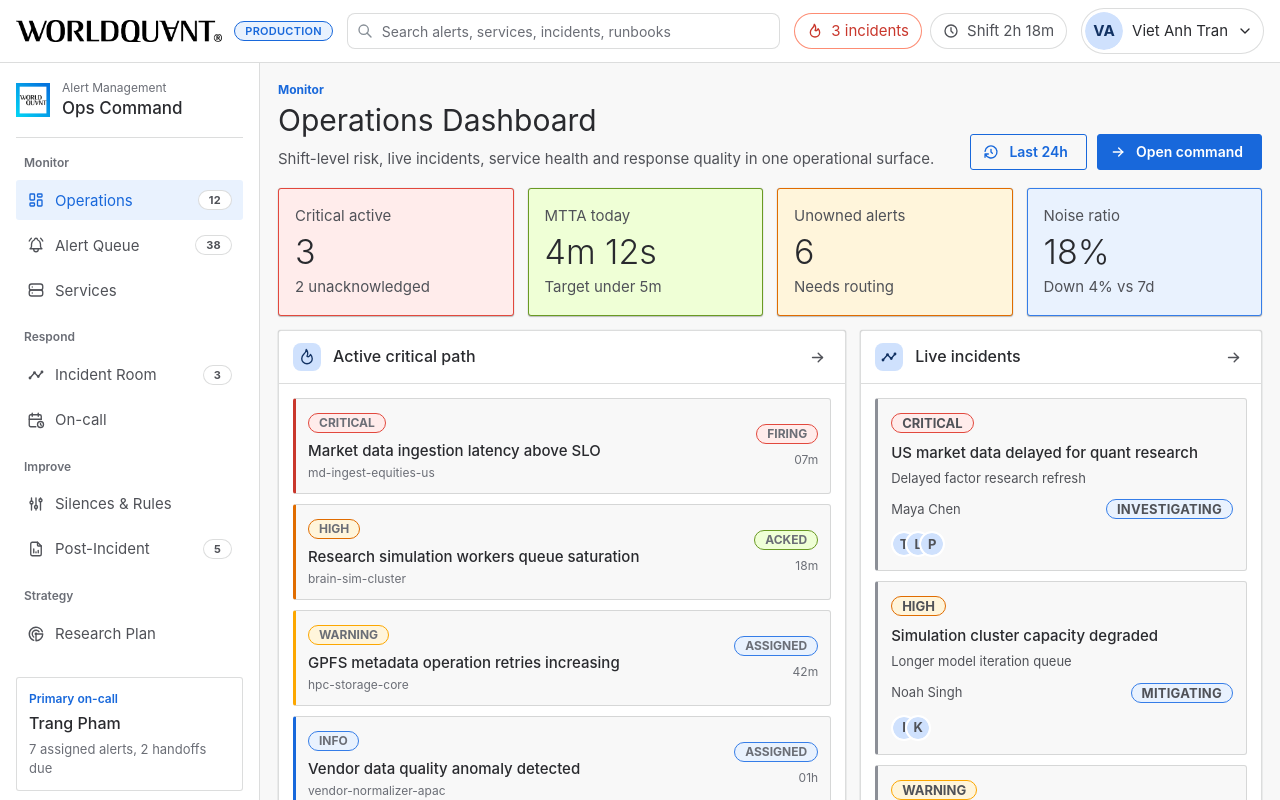
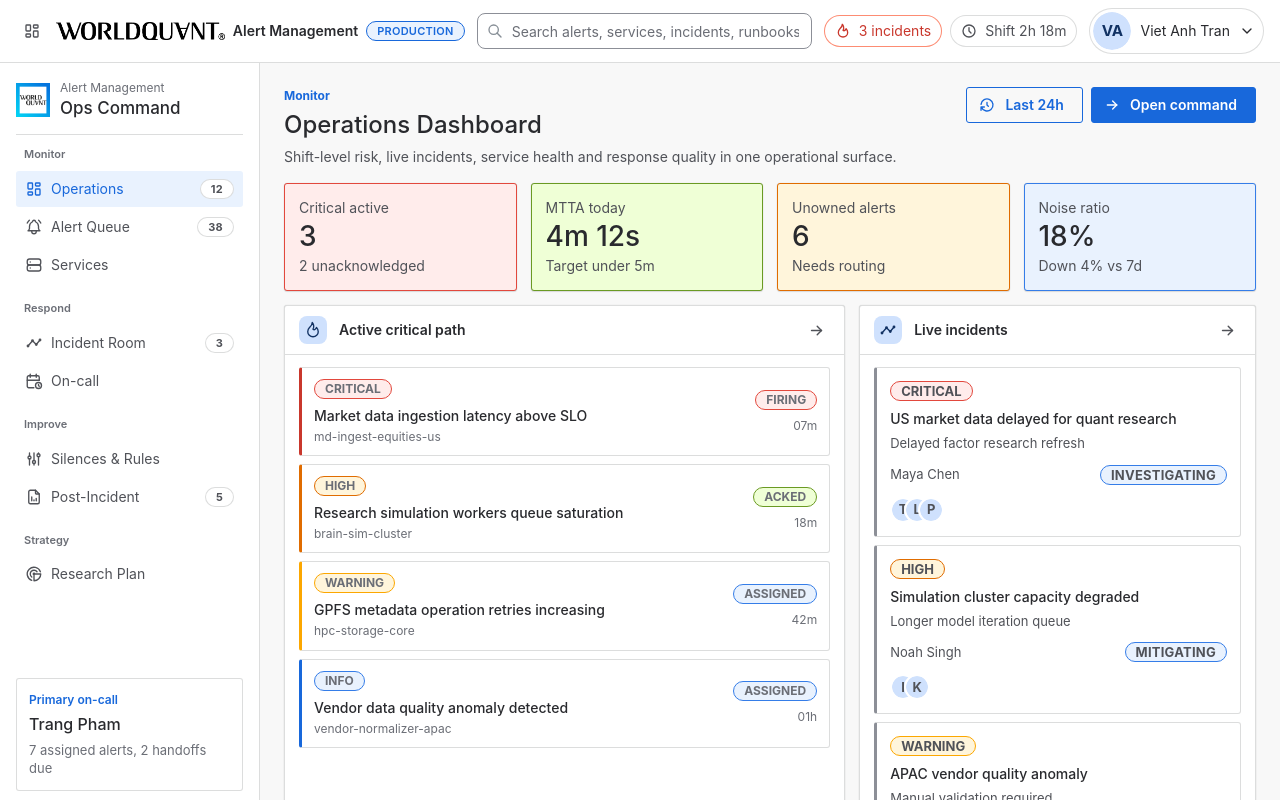
Before and after one commit to vietanhrs/worldquant-alert-management, a React (Vite) app: page / in a window 1280 px wide. Shown: the top 800 px of the page. Built offline with nearby package versions, Linux system fonts and the light colour scheme.

Commit message:
Align UI shell with Atlassian Ops styling

```diff
--- a/src/App.tsx
+++ b/src/App.tsx
@@ -391,7 +391,13 @@ function Workspace() {
           >
             {sidebarOpen ? <IconX size={18} /> : <IconMenu2 size={18} />}
           </ActionIcon>
-          <img src="/assets/worldquant.png" alt="WorldQuant" className="brand-wordmark" />
+          <div className="product-lockup" aria-label="WorldQuant Alert Management">
+            <span className="app-switcher" aria-hidden="true">
+              <IconLayoutDashboard size={18} stroke={1.8} />
+            </span>
+            <img src="/assets/worldquant.png" alt="WorldQuant" className="product-wordmark" />
+            <span className="product-name">Alert Management</span>
+          </div>
           <Badge className="environment-badge">Production</Badge>
         </div>
 
--- a/src/index.css
+++ b/src/index.css
@@ -111,6 +111,11 @@ body {
   -moz-osx-font-smoothing: grayscale;
 }
 
+:root[data-mantine-color-scheme='light'] body {
+  font-size: 14px;
+  line-height: 1.4286;
+}
+
 button,
 input,
 select,
@@ -148,6 +153,8 @@ a {
 
 :root[data-mantine-color-scheme='light'] .app-header {
   backdrop-filter: none;
+  gap: 12px;
+  grid-template-columns: minmax(248px, auto) minmax(280px, 1fr) auto auto;
   min-height: 56px;
   padding: 8px 16px;
 }
@@ -165,6 +172,56 @@ a {
   min-width: 0;
 }
 
+.product-lockup {
+  align-items: center;
+  color: var(--text-primary);
+  display: inline-flex;
+  gap: 8px;
+  min-width: 0;
+}
+
+.app-switcher {
+  align-items: center;
+  border-radius: 3px;
+  color: var(--text-secondary);
+  display: inline-flex;
+  height: 32px;
+  justify-content: center;
+  width: 32px;
+}
+
+.app-switcher:hover {
+  background: var(--bg-panel-muted);
+  color: var(--text-primary);
+}
+
+.product-wordmark {
+  display: block;
+  height: 18px;
+  width: auto;
+}
+
+.product-name {
+  color: var(--text-primary);
+  font-size: 14px;
+  font-weight: 600;
+  overflow: hidden;
+  text-overflow: ellipsis;
+  white-space: nowrap;
+}
+
+:root[data-mantine-color-scheme='light'] .header-left {
+  gap: 8px;
+}
+
+:root[data-mantine-color-scheme='light'] .app-switcher:hover {
+  background: #0515240f;
+}
+
+:root[data-mantine-color-scheme='light'] .product-wordmark {
+  filter: invert(1);
+}
+
 .brand-wordmark {
   display: block;
   height: 22px;
@@ -198,6 +255,20 @@ a {
   color: var(--text-primary);
 }
 
+:root[data-mantine-color-scheme='light'] .global-search input,
+:root[data-mantine-color-scheme='light'] .control input,
+:root[data-mantine-color-scheme='light'] .control .mantine-Select-input,
+:root[data-mantine-color-scheme='light'] .control.mantine-SegmentedControl-root {
+  border-color: #8c8f97;
+  min-height: 36px;
+}
+
+.global-search input:focus,
+.control input:focus,
+.control .mantine-Select-input:focus {
+  border-color: var(--wq-green);
+}
+
 .global-search input::placeholder {
   color: var(--text-muted);
 }
@@ -214,6 +285,11 @@ a {
   gap: 8px;
   min-height: 36px;
   padding: 0 12px;
+}
+
+:root[data-mantine-color-scheme='light'] .header-pill {
+  min-height: 32px;
+  padding: 0 10px;
 }
 
 .header-pill:first-child {
@@ -231,6 +307,11 @@ a {
   min-height: 42px;
   padding: 3px 10px 3px 3px;
   white-space: nowrap;
+}
+
+:root[data-mantine-color-scheme='light'] .avatar-trigger {
+  min-height: 38px;
+  padding-right: 8px;
 }
 
 .avatar-trigger:hover,
@@ -252,6 +333,12 @@ a {
 .profile-menu {
   background: var(--bg-panel);
   border: 1px solid var(--border-subtle);
+}
+
+:root[data-mantine-color-scheme='light'] .profile-menu {
+  box-shadow:
+    0 8px 12px rgba(30, 31, 33, 0.15),
+    0 0 1px rgba(30, 31, 33, 0.31);
 }
 
 .profile-summary {
@@ -304,6 +391,7 @@ a {
 }
 
 :root[data-mantine-color-scheme='light'] .workspace-shell {
+  grid-template-columns: 260px minmax(0, 1fr);
   min-height: calc(100vh - 56px);
 }
 
@@ -320,7 +408,9 @@ a {
 }
 
 :root[data-mantine-color-scheme='light'] .sidebar {
+  gap: 12px;
   height: calc(100vh - 56px);
+  padding: 16px;
   top: 56px;
 }
 
@@ -332,6 +422,11 @@ a {
   padding-bottom: 16px;
 }
 
+:root[data-mantine-color-scheme='light'] .sidebar-brand {
+  gap: 10px;
+  padding-bottom: 14px;
+}
+
 .sidebar-brand img {
   height: 34px;
   width: 34px;
@@ -361,6 +456,11 @@ a {
 .nav-group {
   display: grid;
   gap: 5px;
+  margin-bottom: 18px;
+}
+
+:root[data-mantine-color-scheme='light'] .nav-group {
+  gap: 2px;
   margin-bottom: 18px;
 }
 
@@ -369,6 +469,11 @@ a {
   font-size: 12px;
   font-weight: 600;
   padding: 0 8px 4px;
+}
+
+:root[data-mantine-color-scheme='light'] .nav-group > span {
+  font-size: 11px;
+  padding: 0 8px 6px;
 }
 
 .nav-link {
@@ -389,6 +494,12 @@ a {
     border-color 0.2s ease,
     color 0.2s ease;
   width: 100%;
+}
+
+:root[data-mantine-color-scheme='light'] .nav-link {
+  gap: 8px;
+  min-height: 36px;
+  padding: 7px 8px;
 }
 
 .nav-link:hover,
@@ -489,6 +600,10 @@ a {
   padding: 18px;
 }
 
+:root[data-mantine-color-scheme='light'] .main-content {
+  padding: 24px;
+}
+
 .screen-title {
   align-items: flex-end;
   display: flex;
@@ -498,6 +613,11 @@ a {
   max-width: 1460px;
 }
 
+:root[data-mantine-color-scheme='light'] .screen-title {
+  align-items: flex-start;
+  margin-bottom: 16px;
+}
+
 .screen-title > div > span {
   color: var(--wq-green);
   display: block;
@@ -506,6 +626,11 @@ a {
   margin-bottom: 5px;
 }
 
+:root[data-mantine-color-scheme='light'] .screen-title > div > span {
+  font-size: 12px;
+  margin-bottom: 6px;
+}
+
 .screen-title h1 {
   color: var(--text-primary);
   font-size: 30px;
@@ -514,17 +639,32 @@ a {
   margin: 0;
 }
 
+:root[data-mantine-color-scheme='light'] .screen-title h1 {
+  font-size: 24px;
+  font-weight: 500;
+  line-height: 1.25;
+}
+
 .screen-title p {
   color: var(--text-secondary);
   line-height: 1.55;
   margin: 8px 0 0;
   max-width: 820px;
+}
+
+:root[data-mantine-color-scheme='light'] .screen-title p {
+  line-height: 1.5;
+  margin-top: 6px;
 }
 
 .screen-actions {
   display: flex;
   flex-shrink: 0;
   gap: 10px;
+}
+
+:root[data-mantine-color-scheme='light'] .screen-actions {
+  gap: 8px;
 }
 
 .btn-primary,
@@ -538,6 +678,7 @@ a {
 :root[data-mantine-color-scheme='light'] .btn-outline,
 :root[data-mantine-color-scheme='light'] .btn-warning {
   border-radius: 3px;
+  min-height: 36px;
 }
 
 .btn-primary {
@@ -631,6 +772,14 @@ a {
   max-width: 1460px;
 }
 
+:root[data-mantine-color-scheme='light'] .screen-grid,
+:root[data-mantine-color-scheme='light'] .queue-layout,
+:root[data-mantine-color-scheme='light'] .incident-layout,
+:root[data-mantine-color-scheme='light'] .review-layout {
+  gap: 14px;
+  max-width: none;
+}
+
 .dashboard-grid > .metric-card {
   grid-column: span 3;
 }
@@ -670,6 +819,13 @@ a {
 .panel {
   min-width: 0;
   overflow: hidden;
+}
+
+:root[data-mantine-color-scheme='light'] .panel,
+:root[data-mantine-color-scheme='light'] .metric-card {
+  box-shadow:
+    0 1px 1px rgba(30, 31, 33, 0.12),
+    0 0 1px rgba(30, 31, 33, 0.2);
 }
 
 .panel-header {
@@ -681,6 +837,11 @@ a {
   padding: 12px 14px;
 }
 
+:root[data-mantine-color-scheme='light'] .panel-header {
+  min-height: 48px;
+  padding: 10px 14px;
+}
+
 .panel-header h2 {
   color: var(--text-primary);
   font-size: 16px;
@@ -688,8 +849,17 @@ a {
   margin: 0;
 }
 
+:root[data-mantine-color-scheme='light'] .panel-header h2 {
+  font-size: 14px;
+  font-weight: 600;
+}
+
 .panel-body {
   padding: 14px;
+}
+
+:root[data-mantine-color-scheme='light'] .panel-body {
+  padding: 12px 14px;
 }
 
 .icon-button {
@@ -703,6 +873,12 @@ a {
   padding: 16px;
 }
 
+:root[data-mantine-color-scheme='light'] .metric-card {
+  gap: 4px;
+  min-height: 108px;
+  padding: 14px;
+}
+
 .metric-card span,
 .metric-card p {
   color: var(--text-secondary);
@@ -714,6 +890,11 @@ a {
   font-size: 34px;
   font-weight: 300;
   line-height: 1.05;
+}
+
+:root[data-mantine-color-scheme='light'] .metric-card strong {
+  font-size: 28px;
+  font-weight: 500;
 }
 
 .tone-critical {
@@ -764,6 +945,18 @@ a {
 .prototype-task-list {
   display: grid;
   gap: 10px;
+}
+
+:root[data-mantine-color-scheme='light'] .alert-stack,
+:root[data-mantine-color-scheme='light'] .incident-list,
+:root[data-mantine-color-scheme='light'] .coverage-stack,
+:root[data-mantine-color-scheme='light'] .silence-stack,
+:root[data-mantine-color-scheme='light'] .policy-stack,
+:root[data-mantine-color-scheme='light'] .action-item-stack,
+:root[data-mantine-color-scheme='light'] .recommendation-stack,
+:root[data-mantine-color-scheme='light'] .hypothesis-stack,
+:root[data-mantine-color-scheme='light'] .prototype-task-list {
+  gap: 8px;
 }
 
 .alert-summary,
@@ -794,6 +987,31 @@ a {
   padding: 12px;
 }
 
+:root[data-mantine-color-scheme='light'] .alert-summary,
+:root[data-mantine-color-scheme='light'] .incident-card,
+:root[data-mantine-color-scheme='light'] .service-risk-row,
+:root[data-mantine-color-scheme='light'] .coverage-row,
+:root[data-mantine-color-scheme='light'] .silence-card,
+:root[data-mantine-color-scheme='light'] .policy-card,
+:root[data-mantine-color-scheme='light'] .recommendation-card,
+:root[data-mantine-color-scheme='light'] .action-item,
+:root[data-mantine-color-scheme='light'] .hypothesis-card,
+:root[data-mantine-color-scheme='light'] .handoff-card,
+:root[data-mantine-color-scheme='light'] .outline-block,
+:root[data-mantine-color-scheme='light'] .task-card,
+:root[data-mantine-color-scheme='light'] .dependency-node,
+:root[data-mantine-color-scheme='light'] .flow-step,
+:root[data-mantine-color-scheme='light'] .meta-card,
+:root[data-mantine-color-scheme='light'] .evidence,
+:root[data-mantine-color-scheme='light'] .profile-block {
+  background: #ffffff;
+}
+
+:root[data-mantine-color-scheme='light'] .alert-summary {
+  min-height: 64px;
+  padding: 10px 12px;
+}
+
 .alert-summary strong,
 .alert-summary span,
 .alert-summary small {
@@ -1020,11 +1238,21 @@ a {
   margin-bottom: 14px;
 }
 
+:root[data-mantine-color-scheme='light'] .table-toolbar {
+  gap: 8px;
+  margin-bottom: 12px;
+}
+
 .table-wrap {
   border: 1px solid var(--border-subtle);
   border-radius: 8px;
 }
 
+:root[data-mantine-color-scheme='light'] .table-wrap {
+  background: #ffffff;
+  overflow: hidden;
+}
+
 .ops-table th {
   background: var(--bg-table-header);
   color: var(--text-secondary);
@@ -1032,9 +1260,22 @@ a {
   font-weight: 700;
 }
 
+:root[data-mantine-color-scheme='light'] .ops-table th {
+  height: 40px;
+  letter-spacing: 0;
+  padding-bottom: 10px;
+  padding-top: 10px;
+}
+
 .ops-table td {
   border-top: 1px solid var(--border-subtle);
   color: var(--text-secondary);
+}
+
+:root[data-mantine-color-scheme='light'] .ops-table td {
+  height: 52px;
+  padding-bottom: 10px;
+  padding-top: 10px;
 }
 
 .ops-table tr {
@@ -1665,6 +1906,10 @@ a {
     grid-template-columns: auto minmax(220px, 1fr) auto;
   }
 
+  :root[data-mantine-color-scheme='light'] .app-header {
+    grid-template-columns: auto minmax(220px, 1fr) auto;
+  }
+
   .header-status {
     display: none;
   }
@@ -1709,6 +1954,10 @@ a {
     grid-template-columns: auto minmax(0, 1fr) auto;
   }
 
+  :root[data-mantine-color-scheme='light'] .app-header {
+    grid-template-columns: auto minmax(0, 1fr) auto;
+  }
+
   .mobile-nav-button {
     display: inline-flex;
   }
@@ -1717,11 +1966,19 @@ a {
     height: 18px;
   }
 
+  .product-wordmark {
+    height: 16px;
+  }
+
   .environment-badge {
     display: none;
   }
 
   .global-search {
+    display: none;
+  }
+
+  .product-name {
     display: none;
   }
 
@@ -1743,6 +2000,10 @@ a {
     z-index: 25;
   }
 
+  :root[data-mantine-color-scheme='light'] .sidebar {
+    top: 56px;
+  }
+
   .sidebar.is-open {
     transform: translateX(0);
   }
```
